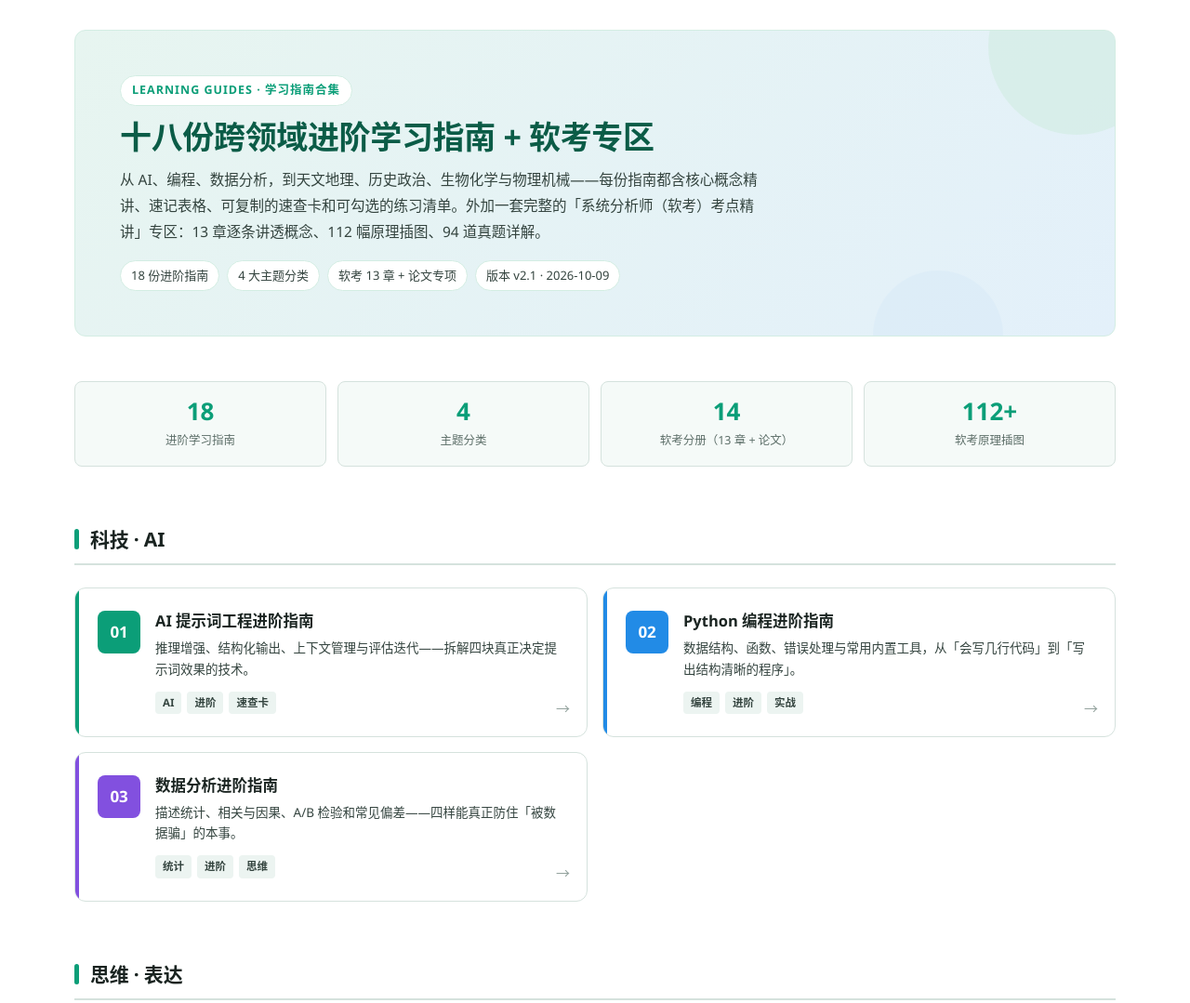
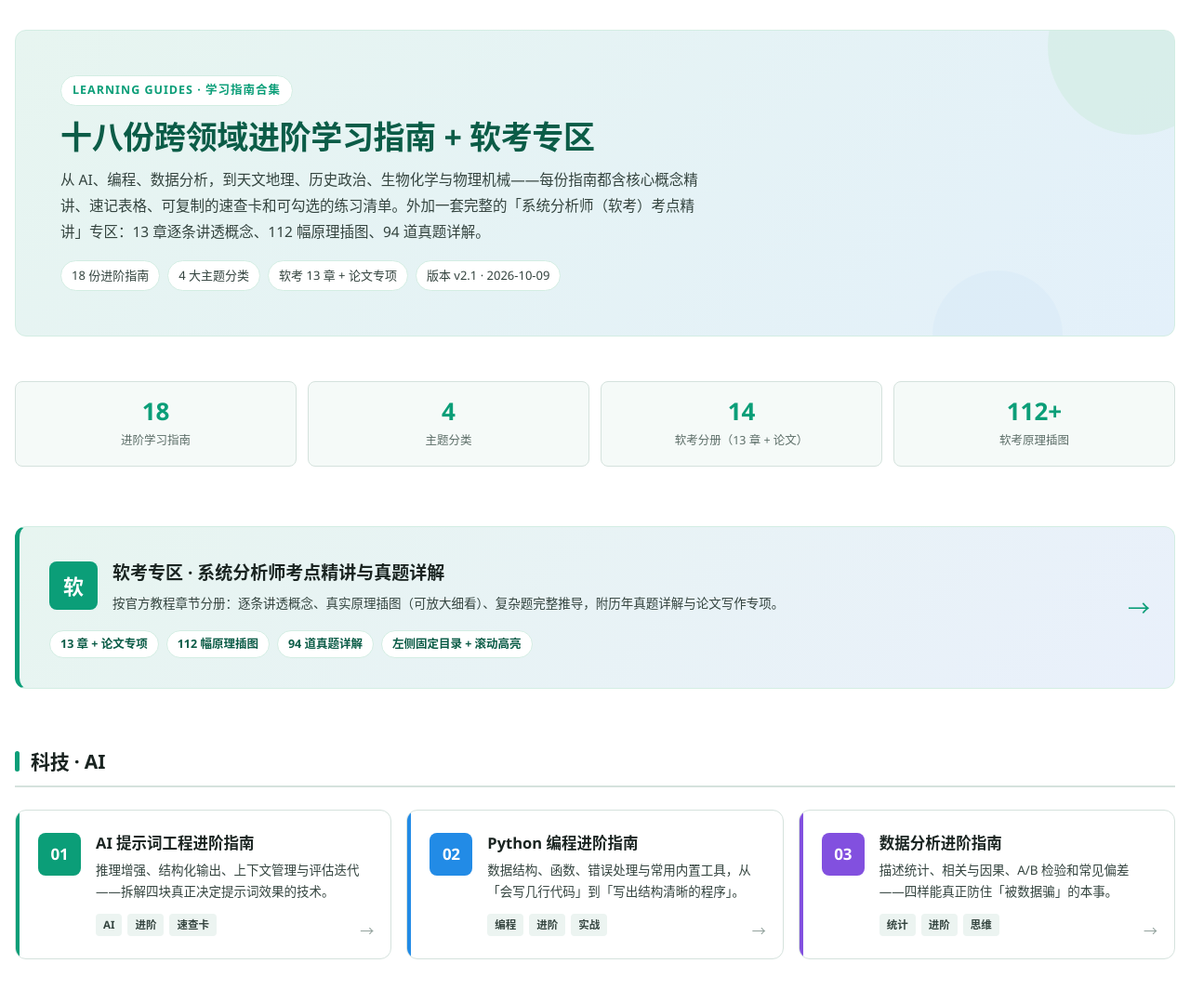
Before and after one commit to Mr-Qingkong/learning-guides, a plain HTML site: page index.html in a window 1280 px wide. Shown: the top 1079 px of the page at 93% size. Drawn offline with Linux system fonts and the light colour scheme.

Commit message:
hub: pin ruankao banner to top, widen hub to 1380px, 3-col card grid

```diff
--- a/_shared/style.css
+++ b/_shared/style.css
@@ -54,7 +54,7 @@
   --radius-pill: 999px;
   --font-sans: 'Segoe UI', 'PingFang SC', 'Microsoft YaHei', 'Noto Sans CJK SC', system-ui, sans-serif;
   --font-mono: 'Cascadia Code', 'SFMono-Regular', Consolas, 'Courier New', monospace;
-  --max: 1120px;
+  --max: 1180px;
   --sidebar-w: 264px;
 }
 
@@ -337,6 +337,9 @@ body.nav-open .sidebar-scrim { display: block; }
 }
 
 /* ===== 首页（Hub）===== */
+/* 目录页更宽以铺满屏幕；指南页保持阅读友好的 1180px */
+body.hub-page .page__content,
+body.hub-page .report-intro__surface { max-width: 1380px; }
 .hub-stats { display: grid; grid-template-columns: repeat(4, 1fr); gap: var(--space-3); margin-top: var(--space-7); }
 .hub-stat { background: var(--bg2); border: 1px solid var(--rule); border-radius: var(--radius-md); padding: var(--space-4); text-align: center; }
 .hub-stat b { display: block; font-size: 26px; font-weight: 700; color: var(--accent); line-height: 1.2; }
@@ -344,7 +347,7 @@ body.nav-open .sidebar-scrim { display: block; }
 
 main section > h2 .bar { flex: none; width: 5px; height: 22px; background: var(--accent); border-radius: var(--radius-pill); }
 
-.ch-grid { display: grid; grid-template-columns: repeat(2, 1fr); gap: var(--space-4); }
+.ch-grid { display: grid; grid-template-columns: repeat(3, 1fr); gap: var(--space-4); }
 .ch {
   position: relative; display: flex; gap: var(--space-4);
   background: #fff; border: 1px solid var(--rule); border-radius: var(--radius-lg);
@@ -395,6 +398,7 @@ main section > h2 .bar { flex: none; width: 5px; height: 22px; background: var(-
 /* ===== Responsive ===== */
 @media (max-width: 1100px) {
   .grid-3 { grid-template-columns: 1fr 1fr; }
+  .ch-grid { grid-template-columns: 1fr 1fr; }
   .hub-stats { grid-template-columns: repeat(2, 1fr); }
 }
 @media (max-width: 768px) {
--- a/index.html
+++ b/index.html
@@ -7,7 +7,7 @@
   <title>学习指南合集 · 18 份进阶指南 + 软考专区</title>
   <link rel="stylesheet" href="_shared/style.css">
 </head>
-<body data-sidebar="off">
+<body class="hub-page" data-sidebar="off">
   <article class="page">
     <header class="report-intro">
       <div class="report-intro__surface">
@@ -33,6 +33,23 @@
           <div class="hub-stat"><b>14</b><span>软考分册（13 章 + 论文）</span></div>
           <div class="hub-stat"><b>112+</b><span>软考原理插图</span></div>
         </div>
+
+        <!-- ===== 软考专区（置顶）===== -->
+        <a class="featured" href="软考/index.html">
+          <div class="f-head">
+            <span class="f-logo">软</span>
+            <div>
+              <h3>软考专区 · 系统分析师考点精讲与真题详解</h3>
+              <div class="f-sub">按官方教程章节分册：逐条讲透概念、真实原理插图（可放大细看）、复杂题完整推导，附历年真题详解与论文写作专项。</div>
+            </div>
+          </div>
+          <div class="f-meta">
+            <span>13 章 + 论文专项</span>
+            <span>112 幅原理插图</span>
+            <span>94 道真题详解</span>
+            <span>左侧固定目录 + 滚动高亮</span>
+          </div>
+        </a>
 
         <!-- ===== 科技 · AI ===== -->
         <section>
@@ -224,23 +241,6 @@
           </div>
         </section>
 
-        <!-- ===== 软考专区 ===== -->
-        <a class="featured" href="软考/index.html">
-          <div class="f-head">
-            <span class="f-logo">软</span>
-            <div>
-              <h3>软考专区 · 系统分析师考点精讲与真题详解</h3>
-              <div class="f-sub">按官方教程章节分册：逐条讲透概念、真实原理插图（可放大细看）、复杂题完整推导，附历年真题详解与论文写作专项。</div>
-            </div>
-          </div>
-          <div class="f-meta">
-            <span>13 章 + 论文专项</span>
-            <span>112 幅原理插图</span>
-            <span>94 道真题详解</span>
-            <span>左侧固定目录 + 滚动高亮</span>
-          </div>
-        </a>
-
         <div class="tips">
           <h3>使用建议</h3>
           <ul>
```
Also changed, not shown: 软考/index.html (+3 -2 lines).
